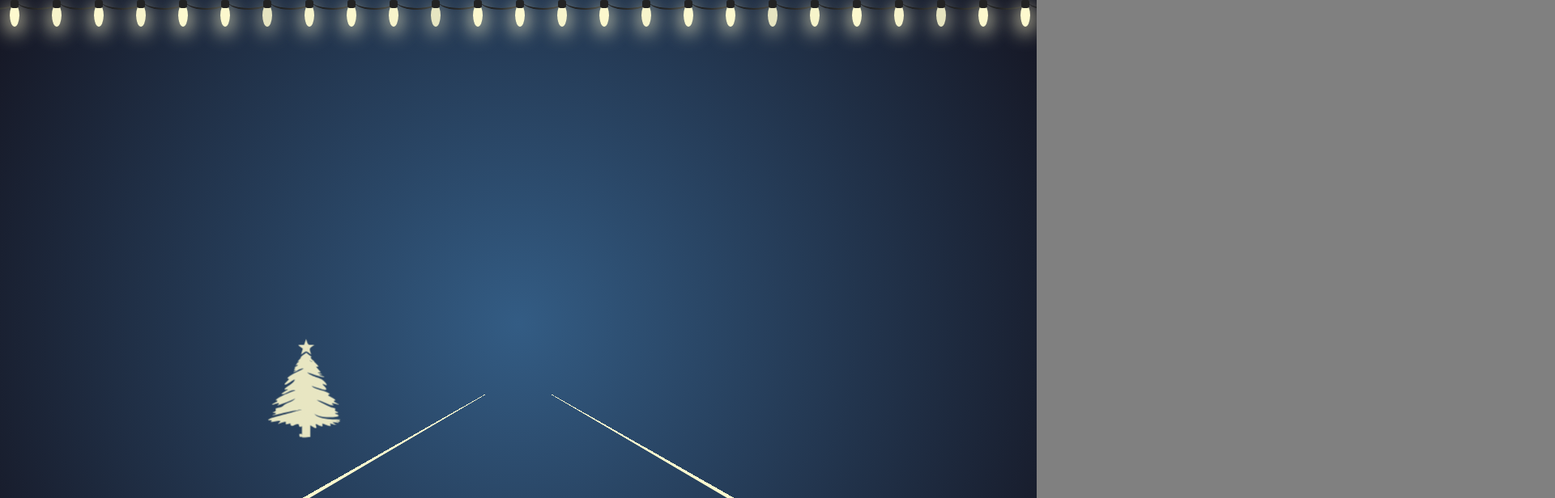
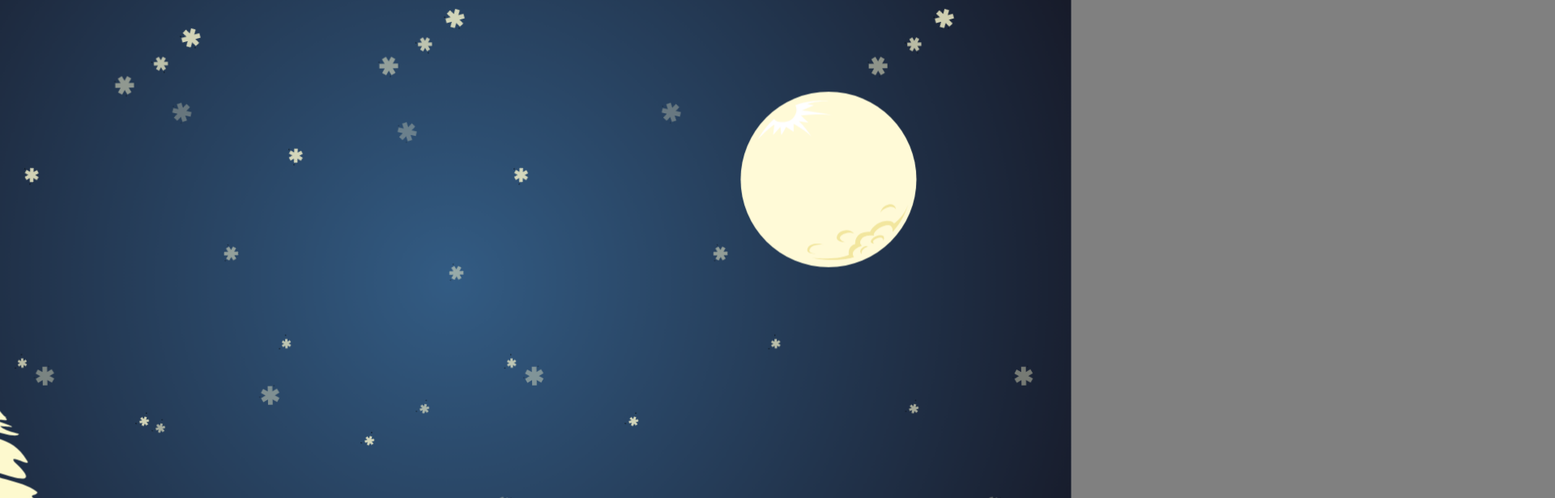
Before and after one commit to ankita1010/gift-box, a React app: page / in a window 1280 px wide. Shown: the top 616 px of the page at 81% size, 1920 px wide, since content can reach past the window. Built offline with nearby package versions, Linux system fonts and the light colour scheme.

Commit message:
feat(ui): add a snowy christmas scene

```diff
--- a/src/App.js
+++ b/src/App.js
@@ -1,6 +1,12 @@
 import React from "react";
 
+import {Lights} from "./Lights";
+import {Snowflakes} from "./Snowflakes";
+
+import snowfield from "./assets/snowfield.svg";
 import tree from "./assets/christmas-tree.svg";
+import moon from "./assets/moon.svg";
+import sleigh from "./assets/christmas-sleigh.svg";
 
 import "./App.scss";
 
@@ -8,57 +14,19 @@ const App = () => {
   return (
     <div className="app-body">
       <div className="background">
-        <ul class="lightrope">
-          <li></li>
-          <li></li>
-          <li></li>
-          <li></li>
-          <li></li>
-          <li></li>
-          <li></li>
-          <li></li>
-          <li></li>
-          <li></li>
-          <li></li>
-          <li></li>
-          <li></li>
-          <li></li>
-          <li></li>
-          <li></li>
-          <li></li>
-          <li></li>
-          <li></li>
-          <li></li>
-          <li></li>
-          <li></li>
-          <li></li>
-          <li></li>
-          <li></li>
-          <li></li>
-          <li></li>
-          <li></li>
-          <li></li>
-          <li></li>
-          <li></li>
-          <li></li>
-          <li></li>
-          <li></li>
-          <li></li>
-          <li></li>
-          <li></li>
-          <li></li>
-          <li></li>
-        </ul>
-        <div class="wrapper">
-          <div class="road">
-            <div class="line"></div>
+		<Lights />
+		<Snowflakes />
+		<div className="snow-field">
+			<img src={snowfield} />
 		</div>
-        </div>
-        <div className="christmas-tree-1">
+        <div className="christmas-tree">
           <img src={tree} />
         </div>
-		<div className="christmas-tree-2">
-          <img src={tree} />
+		<div className="moon">
+			<img src={moon} />
+		</div>
+		<div className="sleigh">
+			<img src={sleigh} />
 		</div>
         <div className="box-container">
           <div className="box-shadow" />
--- a/src/App.scss
+++ b/src/App.scss
@@ -1,30 +1,21 @@
 @import './styles/components/box.scss';
 @import './styles/components/lights.scss';
+@import './styles/components/snowflakes.scss';
 
 body {
 	font-family: -apple-system, BlinkMacSystemFont, "Segoe UI", Roboto, Oxygen, Ubuntu, Cantarell, "Open Sans",
 		"Helvetica Neue", sans-serif;
 	margin: 0;
-	background-color: gray;
+    background-color: gray;
+    overflow: hidden;
 }
 
 .background {
-    font-weight: 400;
+    width: 100vw;
+    height: 100vh;
     overflow: hidden;
     background: radial-gradient(circle at center, $blue-night-light 0%, $blue-night-dark);
-    @include box-styles($size: 16vw);
-    @media only screen and (min-width: 600px) {
-        @include box-styles($size: 14vw);
-    }
-    @media only screen and (min-width: 768px) {
-        @include box-styles($size: 12vw);
-    }
-    @media only screen and (min-width: 992px) {
-        @include box-styles($size: 10vw);
-    }
-    @media only screen and (min-width: 1200px) {
-        @include box-styles($size: 8vw);
-    }
+    @include box-styles($size: 5vw);
 }
 
 .app-body {
@@ -34,138 +25,109 @@ body {
 	width: 100vw;
     height: 100vh;
     overflow: hidden;
-}
-
-.christmas-tree-1 {
-    position: absolute;
-    bottom: 0;
-    opacity: 0;
-    animation: come-and-go-right 5s linear;
+    animation: zoom-in 1s ease-out 5s, zoom-in-again 1s ease-out 9s;
     animation-fill-mode: forwards;
-    right: 0;
-    max-width: 30%;
-    height: 80%;
-	img {
-		height: 100%;
-	}
-}
-
-.christmas-tree-2 {
-    position: absolute;
-    bottom: 0;
-    opacity: 0;
-    animation: come-and-go-left 5s linear 5s;
-    animation-fill-mode: forwards;
-    left: 0;
-    max-width: 30%;
-    height: 80%;
-	img {
-		height: 100%;
-	}
-}
-
-@keyframes come-and-go-right {
-    0% {
-        opacity: 1;
-        transform: translateX(-300px) scale(0);
-    }
-    100% {
-        transform: translateX(1000px) scale(2.0);
-    }
-}
-
-@keyframes come-and-go-left {
-    0% {
-        opacity: 1;
-        transform: translateX(300px) scale(0);
-    }
-    100% {
-        transform: translateX(-1000px) scale(2.0);
-    }
-}
-
-.wrapper {
-    position: absolute;
-    bottom: 0px;
-    top: 300px;
-    width: 100%;
-    -webkit-transform-style: preserve-3d;
-    transform-style: preserve-3d;
-    perspective: 40px;
-    overflow: hidden;
-}
-
-.road {
-    width: 300px;
-    height: 100%;
-    margin: 0 auto;
-    position: relative;
-    border: 5px solid transparent;
-    border-top: 0px;
-    background-color: transparent;
-    transform: rotateX(25deg);
-    overflow: hidden;
-    animation: fade-out 9s ease-out;
 }
 
 .box-container {
-    width: 100vw;
-    height: 100vh;
+    width: 15vw;
+    height: calc(50vh + 10vw);
+    margin-left: 73vw;
+    margin-right: 12vw;
     perspective: 100vh;
     perspective-origin: top;
     position: relative;
     display: flex;
     align-items: center;
     justify-content: center;
-    animation: fade-in 0.5s linear 10s;
+    animation: hop-in 0.5s ease-out 10s;
     opacity: 0;
     animation-fill-mode: forwards;
 }
 
-.line {
+.snow-field {
+    z-index: 3;
     position: absolute;
-    left: 50%;
-    margin-left: -5px;
-    width: 10px;
-    height: 100px;
-    background: $gold;
-    top: 100%;
-    animation: road 2s linear 5;
-}
-
-@keyframes road {
-    0% {
-        top: 0;
-        height: 0px;
-    }
-    100% {
-        top: 100%;
+    left: 0;
+    bottom: 0;
+    right: 0;
+    width: 100vw;
+    img {
+        width: 100%;
     }
 }
 
-@keyframes fade-out {
-    0% {
-        border-color: $gold;
-    }
-    90% {
-        border-color: $gold;
-    }
-    100% {
-        border-color: transparent;
+.christmas-tree {
+    position: absolute;
+    bottom: 2vw;
+    max-width: 20vw;
+    img {
+        width: 100%;
     }
 }
 
-@keyframes fade-in {
+.moon {
+    position: absolute;
+    top: 25vh;
+    right: 12vw;
+    width: 15vw;
+    img {
+        width: 100%;
+    }
+}
+
+.sleigh {
+    position: absolute;
+    top: 50vh;
+    left: -15vw;
+    width: 13vw;
+    animation: run-past 3s ease-out 6s;
+    animation-fill-mode: forwards;
+    img {
+        width: 100%;
+    }
+}
+
+@keyframes hop-in {
     0% {
         opacity: 0;
         transform: translateY(100vh);
     }
     95% {
         opacity: 1;
-        transform: translateY(1vh);
+        transform: translateY(2vh);
     }
     100% {
         opacity: 1;
         transform: translateY(0);
     }
 }
+
+@keyframes zoom-in {
+    0% {
+        transform: scale(1);
+    }
+    100% {
+        transform: scale(1.3);
+        transform-origin: right bottom;
+    }
+}
+
+@keyframes zoom-in-again {
+    0% {
+        transform: scale(1.3);
+    }
+    100% {
+        transform: scale(2.5);
+        transform-origin: right 30%;
+    }
+}
+
+@keyframes run-past {
+    0% {
+        transform: translate(0);
+    }
+    100% {
+        transform: translateX(130vw) translateY(-25vh);
+    }
+}
--- /dev/null
+++ b/src/Lights.js
@@ -0,0 +1,47 @@
+import React from 'react';
+
+export const Lights = () => {
+    return (
+        <ul className="lightrope">
+          <li></li>
+          <li></li>
+          <li></li>
+          <li></li>
+          <li></li>
+          <li></li>
+          <li></li>
+          <li></li>
+          <li></li>
+          <li></li>
+          <li></li>
+          <li></li>
+          <li></li>
+          <li></li>
+          <li></li>
+          <li></li>
+          <li></li>
+          <li></li>
+          <li></li>
+          <li></li>
+          <li></li>
+          <li></li>
+          <li></li>
+          <li></li>
+          <li></li>
+          <li></li>
+          <li></li>
+          <li></li>
+          <li></li>
+          <li></li>
+          <li></li>
+          <li></li>
+          <li></li>
+          <li></li>
+          <li></li>
+          <li></li>
+          <li></li>
+          <li></li>
+          <li></li>
+        </ul>
+    )
+}
--- /dev/null
+++ b/src/Snowflakes.js
@@ -0,0 +1,92 @@
+import React from "react";
+
+export const Snowflakes = () => {
+  return (
+    <div className="snowflakes">
+      <i></i>
+      <i></i>
+      <i></i>
+      <i></i>
+      <i></i>
+      <i></i>
+      <i></i>
+      <i></i>
+      <i></i>
+      <i></i>
+      <i></i>
+      <i></i>
+      <i></i>
+      <i></i>
+      <i></i>
+      <i></i>
+      <i></i>
+      <i></i>
+      <i></i>
+      <i></i>
+      <i></i>
+      <i></i>
+      <i></i>
+      <i></i>
+      <i></i>
+      <i></i>
+      <i></i>
+      <i></i>
+      <i></i>
+      <i></i>
+      <i></i>
+      <i></i>
+      <i></i>
+      <i></i>
+      <i></i>
+      <i></i>
+      <i></i>
+      <i></i>
+      <i></i>
+      <i></i>
+      <i></i>
+      <i></i>
+      <i></i>
+      <i></i>
+      <i></i>
+      <i></i>
+      <i></i>
+      <i></i>
+      <i></i>
+      <i></i>
+      <i></i>
+      <i></i>
+      <i></i>
+      <i></i>
+      <i></i>
+      <i></i>
+      <i></i>
+      <i></i>
+      <i></i>
+      <i></i>
+      <i></i>
+      <i></i>
+      <i></i>
+      <i></i>
+      <i></i>
+      <i></i>
+      <i></i>
+      <i></i>
+      <i></i>
+      <i></i>
+      <i></i>
+      <i></i>
+      <i></i>
+      <i></i>
+      <i></i>
+      <i></i>
+      <i></i>
+      <i></i>
+      <i></i>
+      <i></i>
+      <i></i>
+      <i></i>
+      <i></i>
+      <i></i>
+    </div>
+  );
+};
--- a/src/styles/components/box.scss
+++ b/src/styles/components/box.scss
@@ -9,7 +9,7 @@
     $box-border: $lid-offset / 5;
     $half-size: $size / 2;
     $double-size: $size * 2;
-    $shadow-offset: $double-size + $half-size;
+    $shadow-offset: $double-size;
     $lid-width: $size + $lid-offset;
     $half-lid-width: $lid-width / 2;
 
--- /dev/null
+++ b/src/styles/components/snowflakes.scss
@@ -0,0 +1,96 @@
+.snowflakes {
+    width: 100vw;
+    height: 100vh;
+    position: absolute;
+    top: -50vh;
+    left: 0;
+
+    i,
+    i:after,
+    i:before {
+        background: $gold;
+    }
+    i {
+        display: inline-block;
+        animation: snowflakes 3s linear 2s 20;
+        position: relative;
+    }
+    i:after,
+    i:before {
+        height: 100%;
+        width: 100%;
+        content: ".";
+        position: absolute;
+        top: 0px;
+        left: 0px;
+        transform: rotate(120deg);
+    }
+    i:before {
+        transform: rotate(240deg);
+    }
+    i:nth-child(3n) {
+        width: 16px;
+        height: 4px;
+        animation-duration: 4s;
+        animation-iteration-count: 30;
+        transform-origin: right -45px;
+    }
+    i:nth-child(3n + 1) {
+        width: 24px;
+        height: 6px;
+        animation-duration: 6s;
+        animation-iteration-count: 45;
+        transform-origin: right -30px;
+    }
+    i:nth-child(3n + 2) {
+        width: 32px;
+        height: 8px;
+        animation-duration: 8s;
+        animation-iteration-count: 60;
+        transform-origin: right -15px;
+    }
+    i:nth-child(7n) {
+        opacity: 0.3;
+        animation-delay: 0s;
+        animation-timing-function: ease-in;
+    }
+    i:nth-child(7n + 1) {
+        opacity: 0.4;
+        animation-delay: 1s;
+        animation-timing-function: ease-out;
+    }
+    i:nth-child(7n + 2) {
+        opacity: 0.5;
+        animation-delay: 1.5s;
+        animation-timing-function: linear;
+    }
+    i:nth-child(7n + 3) {
+        opacity: 0.6;
+        animation-delay: 2s;
+        animation-timing-function: ease-in;
+    }
+    i:nth-child(7n + 4) {
+        opacity: 0.7;
+        animation-delay: 2.5s;
+        animation-timing-function: linear;
+    }
+    i:nth-child(7n + 5) {
+        opacity: 0.8;
+        animation-delay: 3s;
+        animation-timing-function: ease-out;
+    }
+    i:nth-child(7n + 6) {
+        opacity: 0.9;
+        animation-delay: 3.5s;
+        animation-timing-function: ease-in;
+    }
+}
+
+@keyframes snowflakes {
+    0% {
+        transform: translate3d(0, 0, 0) rotate(0deg) scale(0.6);
+    }
+    100% {
+        transform: translate3d(15px, 150vh, 0px) rotate(360deg) scale(0.6);
+    }
+}
```
Also changed, not shown: src/assets/snowfield.svg (added). Lines whose indentation alone changed are shown as unchanged.
